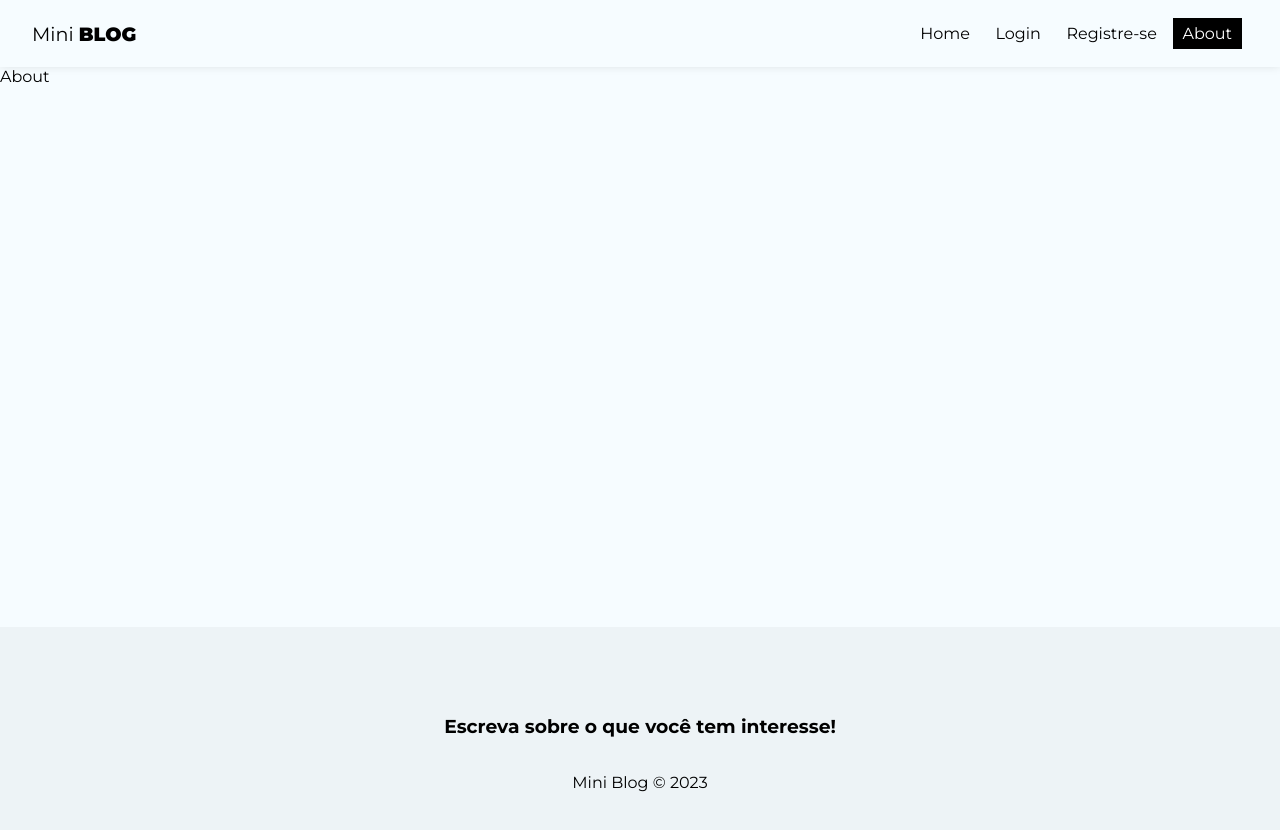
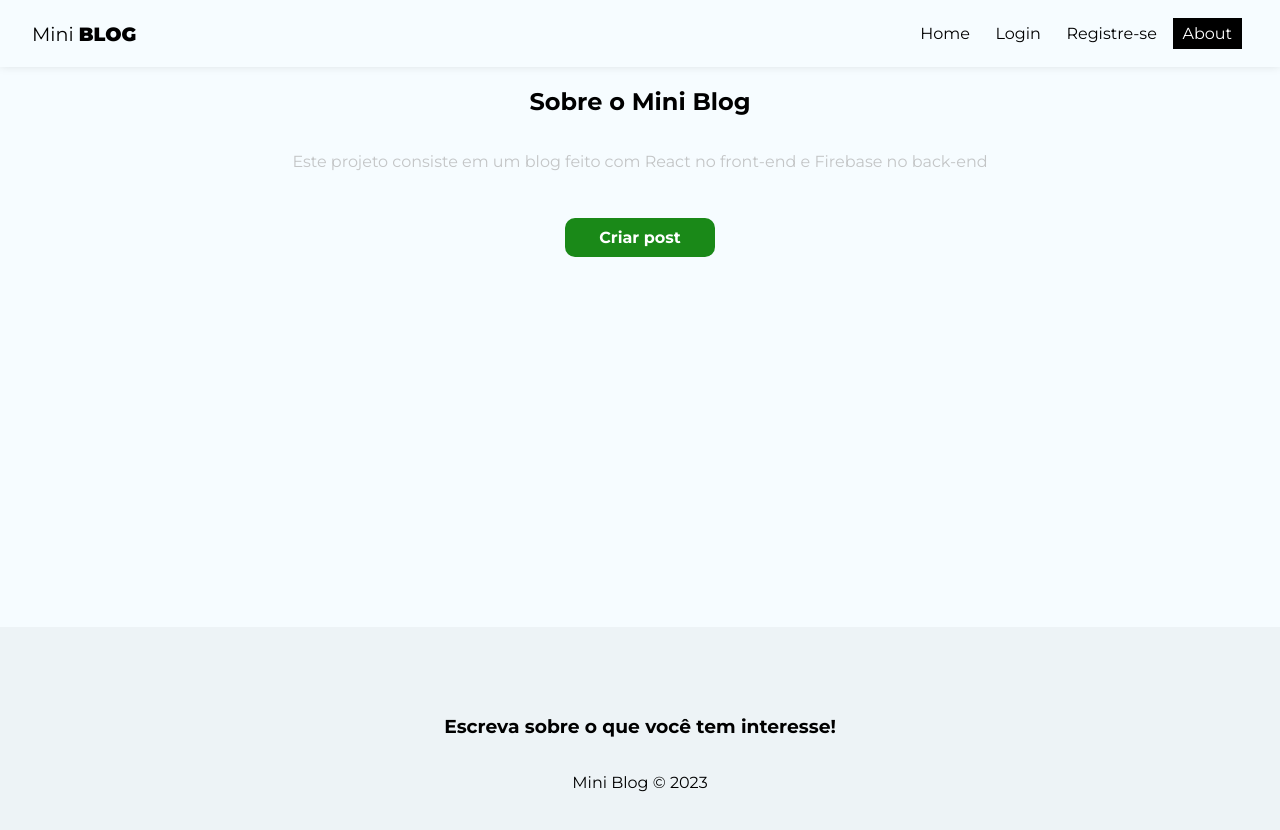
Before and after one commit to denervalspelizario/miniBlog, a React (Create React App) app: page /about in a window 1280 px wide. Shown: the top 830 px of the page. Built offline with nearby package versions, Linux system fonts and the light colour scheme; no server answers.

Commit message:
update miniblog criando jsx de about ja com sua estilizacao e btn que vai para create

```diff
--- a/src/pages/About/About.js
+++ b/src/pages/About/About.js
@@ -1,8 +1,13 @@
-import React from 'react';
 import styles from './About.module.css'
+import { Link } from 'react-router-dom';
+
 
 export default function About() {
   return (
-    <div>About</div>
+    <div className={styles.about}>
+      <h2>Sobre o Mini <span>Blog</span></h2>
+      <p>Este projeto consiste em um blog feito com React no front-end e Firebase no back-end</p>
+      <Link to="/posts/create" className='btn'>Criar post</Link>
+    </div>
   )
 }
--- a/src/pages/About/About.module.css
+++ b/src/pages/About/About.module.css
@@ -0,0 +1,18 @@
+
+.about {
+  text-align: center;
+  display: flex;
+  flex-direction: column;
+  align-items: center;
+}
+
+.about p {
+  color: #aaaa;
+  margin-bottom: 2em;
+}
+
+.about a {
+  display: block;
+  margin-top: 15px;
+  padding: 10px 15px;
+}
```
